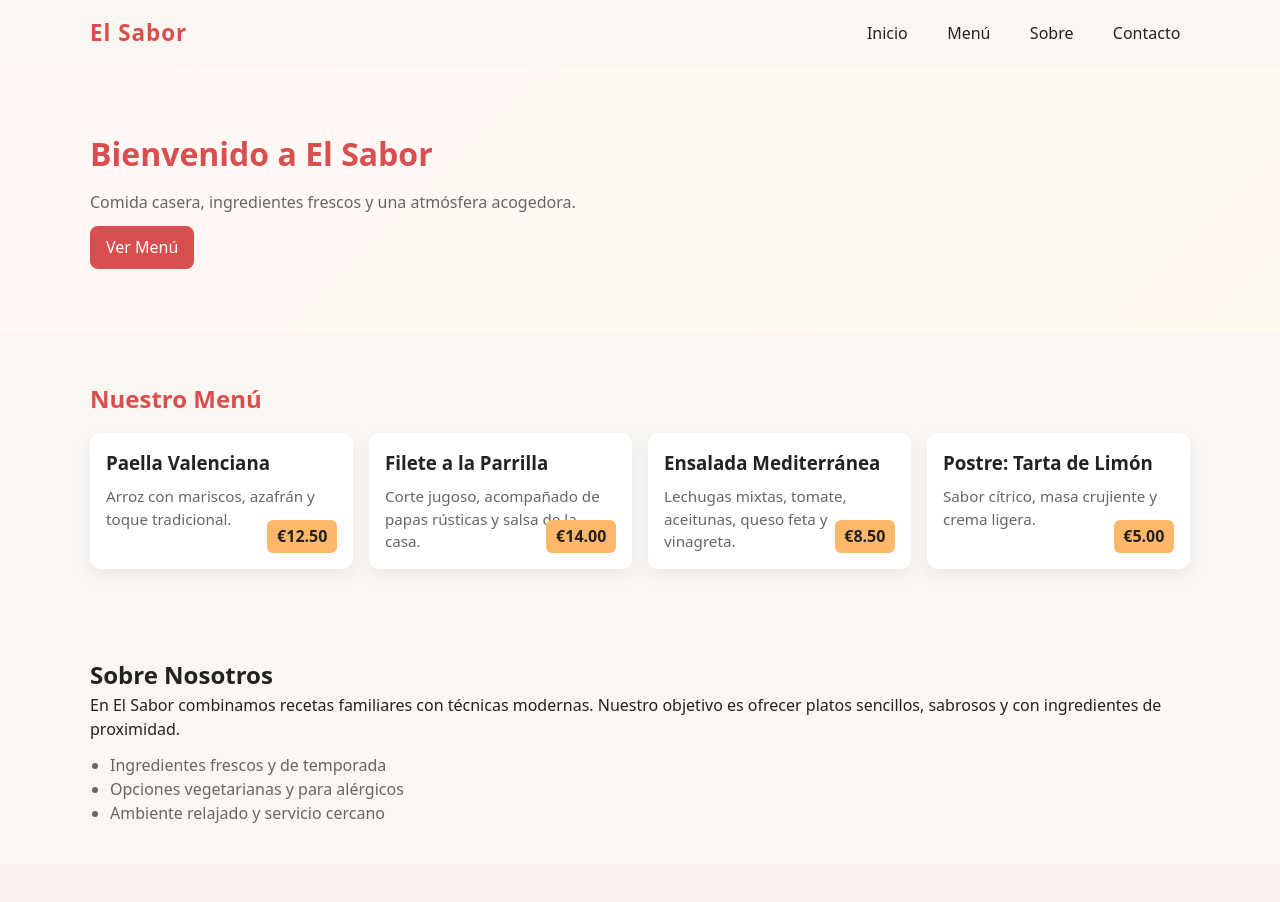
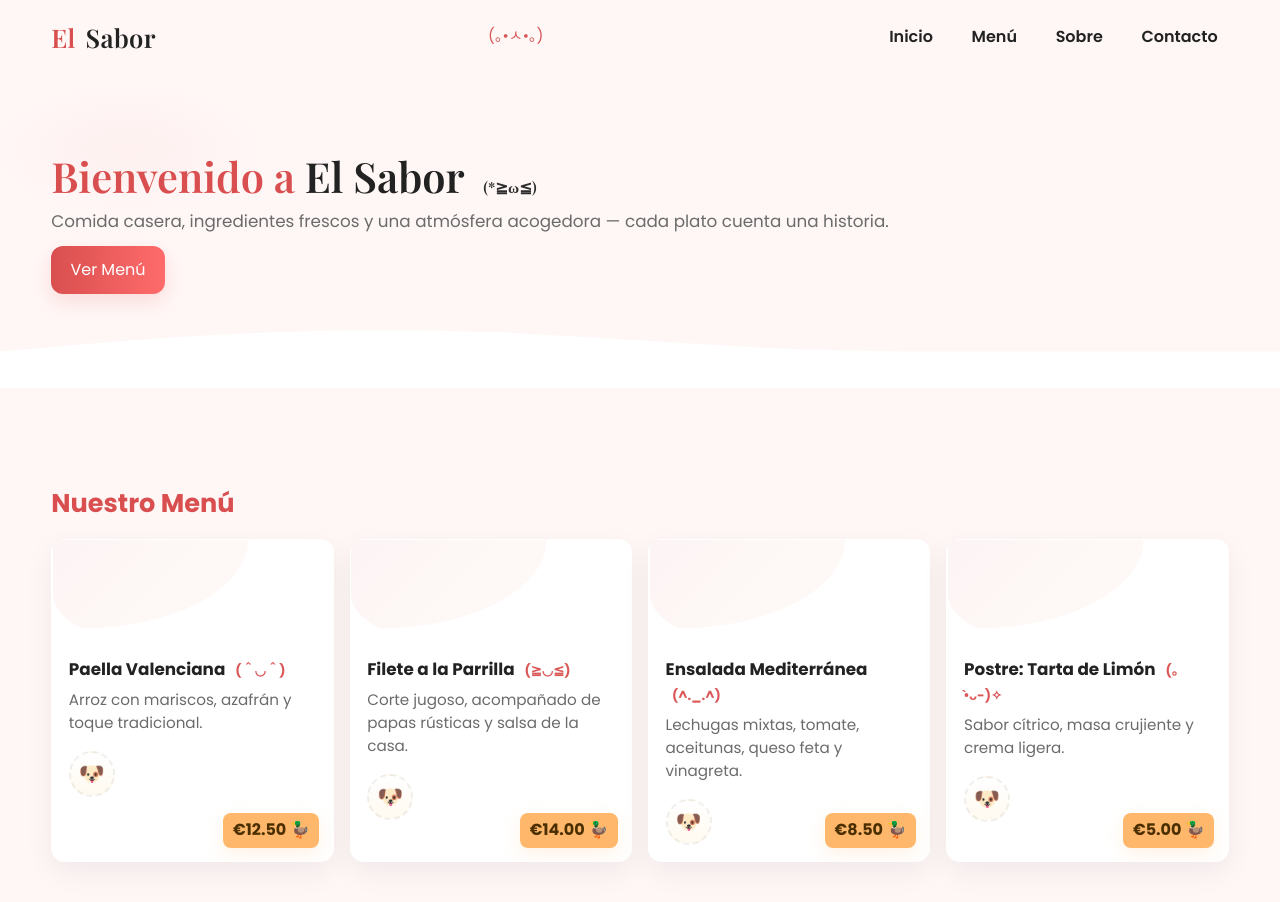
Before and after one commit to samuelmoscosoutm/tarea-utm, a plain HTML site: page daw/index.html in a window 1280 px wide. Shown: the top 902 px of the page. Drawn offline with nearby package versions, Linux system fonts and the light colour scheme.

Commit message:
tienda kwai

```diff
--- a/daw/index.html
+++ b/daw/index.html
@@ -4,12 +4,18 @@
   <meta charset="utf-8">
   <meta name="viewport" content="width=device-width, initial-scale=1">
   <title>Restaurante El Sabor</title>
+  <!-- Tipografías y estilos -->
+  <link rel="preconnect" href="https://fonts.googleapis.com">
+  <link rel="preconnect" href="https://fonts.gstatic.com" crossorigin>
+  <link href="https://fonts.googleapis.com/css2?family=Poppins:wght@300;400;600;700&family=Playfair+Display:wght@400;600&display=swap" rel="stylesheet">
   <link rel="stylesheet" href="styles.css">
+  <meta name="theme-color" content="#fff7f6">
 </head>
 <body>
   <header class="site-header">
     <div class="container header-inner">
-      <h1 class="logo">El Sabor</h1>
+      <h1 class="logo"><span class="mark">El</span> Sabor</h1>
+      <span class="kawaii" aria-hidden="true">(｡•ㅅ•｡)</span>
       <nav class="nav">
         <a href="#home">Inicio</a>
         <a href="#menu">Menú</a>
@@ -22,10 +28,12 @@
   <main>
     <section id="home" class="hero">
       <div class="container hero-content">
-        <h2>Bienvenido a El Sabor</h2>
-        <p>Comida casera, ingredientes frescos y una atmósfera acogedora.</p>
-        <a class="btn" href="#menu">Ver Menú</a>
+  <h2>Bienvenido a <span>El Sabor</span> <span class="kawaii">(*≧ω≦)</span></h2>
+  <p class="lead">Comida casera, ingredientes frescos y una atmósfera acogedora — cada plato cuenta una historia.</p>
+  <a class="btn" href="#menu">Ver Menú</a>
       </div>
+      <!-- Onda decorativa -->
+      <svg class="hero-wave" xmlns="http://www.w3.org/2000/svg" viewBox="0 0 1440 100" preserveAspectRatio="none"><path fill="#fff" d="M0,48L48,42.7C96,37,192,26,288,21.3C384,16,480,16,576,21.3C672,27,768,37,864,42.7C960,48,1056,48,1152,48C1248,48,1344,48,1392,48L1440,48L1440,100L1392,100C1344,100,1248,100,1152,100C1056,100,960,100,864,100C768,100,672,100,576,100C480,100,384,100,288,100C192,100,96,100,48,100L0,100Z"></path></svg>
     </section>
 
     <section id="menu" class="menu">
@@ -33,27 +41,39 @@
         <h2>Nuestro Menú</h2>
         <div class="cards">
           <article class="card">
-            <h3>Paella Valenciana</h3>
+            <h3>Paella Valenciana <span class="kawaii small">(＾◡＾)</span></h3>
             <p>Arroz con mariscos, azafrán y toque tradicional.</p>
-            <span class="price">€12.50</span>
+            <div class="card-actions">
+              <button class="buy-btn" aria-label="Comprar">🐶</button>
+              <span class="price">€12.50</span>
+            </div>
           </article>
 
           <article class="card">
-            <h3>Filete a la Parrilla</h3>
+            <h3>Filete a la Parrilla <span class="kawaii small">(≧◡≦)</span></h3>
             <p>Corte jugoso, acompañado de papas rústicas y salsa de la casa.</p>
-            <span class="price">€14.00</span>
+            <div class="card-actions">
+              <button class="buy-btn" aria-label="Comprar">🐶</button>
+              <span class="price">€14.00</span>
+            </div>
           </article>
 
           <article class="card">
-            <h3>Ensalada Mediterránea</h3>
+            <h3>Ensalada Mediterránea <span class="kawaii small">(^._.^)</span></h3>
             <p>Lechugas mixtas, tomate, aceitunas, queso feta y vinagreta.</p>
-            <span class="price">€8.50</span>
+            <div class="card-actions">
+              <button class="buy-btn" aria-label="Comprar">🐶</button>
+              <span class="price">€8.50</span>
+            </div>
           </article>
 
           <article class="card">
-            <h3>Postre: Tarta de Limón</h3>
+            <h3>Postre: Tarta de Limón <span class="kawaii small">(｡•̀ᴗ-)✧</span></h3>
             <p>Sabor cítrico, masa crujiente y crema ligera.</p>
-            <span class="price">€5.00</span>
+            <div class="card-actions">
+              <button class="buy-btn" aria-label="Comprar">🐶</button>
+              <span class="price">€5.00</span>
+            </div>
           </article>
         </div>
       </div>
--- a/daw/styles.css
+++ b/daw/styles.css
@@ -1,59 +1,114 @@
-/* Reset básico */
+/* Reset y variables */
 *{box-sizing:border-box;margin:0;padding:0}
 :root{
-  --accent:#d94f4f;
-  --accent-2:#ffb86b;
-  --bg:#faf7f3;
-  --text:#222;
-  --muted:#666;
-  --container-width:1100px;
+  --accent:#d94f4f; /* color principal */
+  --accent-2:#ffb86b; /* acento secundario */
+  --bg:#fff7f6;
+  --card:#ffffff;
+  --muted:#6b6b6b;
+  --text:#222222;
+  --glass: rgba(255,255,255,0.6);
+  --container-width:1180px;
 }
-body{font-family: system-ui, -apple-system, "Segoe UI", Roboto, "Helvetica Neue", Arial; color:var(--text); background:var(--bg); line-height:1.5}
-.container{width:90%;max-width:var(--container-width);margin:0 auto}
-.header-inner{display:flex;align-items:center;justify-content:space-between;padding:1rem 0}
-.logo{font-size:1.4rem;color:var(--accent);letter-spacing:1px}
-.nav a{color:var(--text);text-decoration:none;margin-left:1rem;padding:.35rem .6rem;border-radius:6px;transition:all .2s}
-.nav a:hover{background:rgba(0,0,0,.05)}
+body{
+  font-family: 'Poppins', system-ui, -apple-system, 'Segoe UI', Roboto, Arial;
+  color:var(--text);
+  background: radial-gradient(1200px 600px at 10% 10%, rgba(217,79,79,0.04), transparent 12%),
+              radial-gradient(800px 400px at 90% 90%, rgba(255,184,107,0.03), transparent 12%),
+              var(--bg);
+  line-height:1.5;
+  -webkit-font-smoothing:antialiased;
+  -moz-osx-font-smoothing:grayscale;
+}
+.container{width:92%;max-width:var(--container-width);margin:0 auto}
+
+/* Header */
+.header-inner{display:flex;align-items:center;justify-content:space-between;padding:1.1rem 0}
+.logo{font-family:'Playfair Display', serif;font-size:1.6rem;color:var(--text);letter-spacing:0.4px}
+.logo .mark{color:var(--accent);font-weight:700;margin-right:.2rem}
+.nav a{color:var(--text);text-decoration:none;margin-left:0.75rem;padding:.45rem .7rem;border-radius:999px;transition:all .18s;font-weight:600}
+.nav a:hover{background:rgba(0,0,0,0.06);transform:translateY(-2px)}
 
 /* Hero */
-.hero{background:linear-gradient(135deg, #fff7f6 0%, #fffaf0 100%);padding:4rem 0}
-.hero-content{display:flex;flex-direction:column;align-items:flex-start;gap:.75rem}
-.hero h2{font-size:2rem;color:var(--accent)}
-.hero p{color:var(--muted);max-width:40rem}
-.btn{display:inline-block;background:var(--accent);color:#fff;padding:.6rem 1rem;border-radius:8px;text-decoration:none}
-.btn:hover{filter:brightness(.95)}
+.hero{position:relative;padding:5rem 0 3rem;overflow:visible}
+.hero-content{display:flex;flex-direction:column;align-items:flex-start;gap:0.75rem}
+.hero h2{font-family:'Playfair Display', serif;font-size:2.6rem;color:var(--accent);line-height:1.05}
+.hero h2 span{color:var(--text)}
+.lead{color:var(--muted);max-width:54rem;font-size:1.05rem}
+.btn{display:inline-block;background:linear-gradient(90deg,var(--accent),#ff6b6b);color:#fff;padding:.75rem 1.2rem;border-radius:12px;text-decoration:none;box-shadow:0 8px 20px rgba(217,79,79,0.16);transition:transform .18s,box-shadow .18s}
+.btn:hover{transform:translateY(-4px);box-shadow:0 18px 30px rgba(217,79,79,0.14)}
+.hero-wave{display:block;width:100%;height:70px;margin-top:1.5rem}
 
-/* Menu */
+/* Efecto degradiente inicial que baja solo al inicio (animación una vez) */
+.hero::after{
+  content:'';
+  position:absolute;
+  left:0;top:0;
+  width:100%;height:100%;
+  pointer-events:none;
+  background: linear-gradient(180deg, rgba(255,255,255,0) 0%, rgba(217,79,79,0.08) 18%, rgba(255,184,107,0.06) 40%, rgba(255,255,255,0) 70%);
+  transform:translateY(0%);
+  animation: heroSlide 1.1s ease .08s forwards;
+}
+@keyframes heroSlide{
+  0%{transform:translateY(0%);opacity:1}
+  100%{transform:translateY(120%);opacity:0}
+}
+
+/* Cards & Menu */
 .menu{padding:3rem 0}
-.menu h2{color:var(--accent);margin-bottom:1rem}
+.menu h2{color:var(--accent);margin-bottom:1rem;font-size:1.6rem}
 .cards{display:grid;grid-template-columns:repeat(4,1fr);gap:1rem}
-.card{background:#fff;padding:1rem;border-radius:10px;box-shadow:0 6px 18px rgba(0,0,0,.06);position:relative;overflow:hidden}
-.card h3{margin-bottom:.5rem}
+.card{background:var(--card);padding:1.1rem;border-radius:14px;box-shadow:0 10px 30px rgba(16,24,40,0.06);position:relative;overflow:hidden;transition:transform .22s,box-shadow .22s}
+.card:hover{transform:translateY(-8px);box-shadow:0 22px 40px rgba(16,24,40,0.09)}
+.card::before{content:'';display:block;height:110px;margin:-1rem -1rem 0 -1rem;background:linear-gradient(135deg, rgba(217,79,79,0.06), rgba(255,184,107,0.04));clip-path:ellipse(60% 80% at 10% 0%);border-bottom-left-radius:50%}
+.card h3{margin:0.4rem 0 0.45rem;font-size:1.05rem}
 .card p{color:var(--muted);font-size:.95rem}
-.price{position:absolute;right:1rem;bottom:1rem;background:var(--accent-2);padding:.3rem .6rem;border-radius:6px;font-weight:700}
+.price{position:absolute;right:0.9rem;bottom:0.9rem;background:var(--accent-2);color:#4b2f00;padding:.35rem .6rem;border-radius:8px;font-weight:700;box-shadow:0 6px 18px rgba(255,184,107,0.18)}
+
+/* pato al lado del precio */
+.price::after{content:' 🦆';}
+
+/* Botón comprar como perro */
+.card-actions{display:flex;align-items:center;gap:.6rem;margin-top:1rem}
+.buy-btn{background:linear-gradient(180deg,#fff 0%,#fffaf0 100%);border:2px dashed rgba(0,0,0,0.06);width:46px;height:46px;border-radius:50%;display:inline-grid;place-items:center;font-size:1.3rem;cursor:pointer;transition:transform .18s,box-shadow .18s}
+.buy-btn:hover{transform:translateY(-6px) scale(1.06);box-shadow:0 10px 24px rgba(0,0,0,0.08)}
+.buy-btn:active{transform:translateY(-2px) scale(.98)}
+
+/* caritas kawai */
+.kawaii{font-size:0.95rem;margin-left:0.6rem;color:var(--accent);opacity:0.95}
+.kawaii.small{font-size:0.82rem;margin-left:0.4rem}
+
 
 /* About */
 .about{padding:2.5rem 0}
+.about h2{font-size:1.5rem;color:var(--text)}
 .features{margin-top:.75rem;list-style:disc;padding-left:1.25rem;color:var(--muted)}
 
 /* Contact */
-.contact{padding:2.5rem 0;background:linear-gradient(180deg, rgba(217,79,79,.03), transparent)}
+.contact{padding:2.5rem 0;background:linear-gradient(180deg, rgba(217,79,79,0.02), transparent)}
 .contact-list{list-style:none;margin-top:.75rem;color:var(--muted)}
 .contact-list li{margin-bottom:.5rem}
 
 /* Footer */
-.site-footer{padding:1.2rem 0;border-top:1px solid rgba(0,0,0,.05);margin-top:2rem}
+.site-footer{padding:1.2rem 0;border-top:1px solid rgba(0,0,0,0.04);margin-top:2rem}
 .footer-inner{display:flex;justify-content:space-between;align-items:center}
-.site-footer p{color:var(--muted)}
+.site-footer p{color:var(--muted);font-size:.95rem}
+.made{font-style:italic}
+
+/* small animations */
+@keyframes floatIn {from {opacity:0; transform:translateY(8px)} to {opacity:1; transform:none}}
+.hero-content, .cards .card, .about, .contact{animation:floatIn .6s ease both}
 
 /* Responsive */
 @media (max-width:1000px){
   .cards{grid-template-columns:repeat(2,1fr)}
 }
-@media (max-width:600px){
-  .header-inner{flex-direction:column;align-items:flex-start}
-  .nav{margin-top:.5rem}
+@media (max-width:720px){
+  .header-inner{flex-direction:column;align-items:flex-start;gap:.6rem}
+  .nav{margin-top:.2rem}
   .cards{grid-template-columns:1fr}
-  .hero h2{font-size:1.6rem}
+  .hero h2{font-size:1.8rem}
+  .hero{padding:3rem 0 1.5rem}
   .footer-inner{flex-direction:column;gap:.5rem}
 }
```
